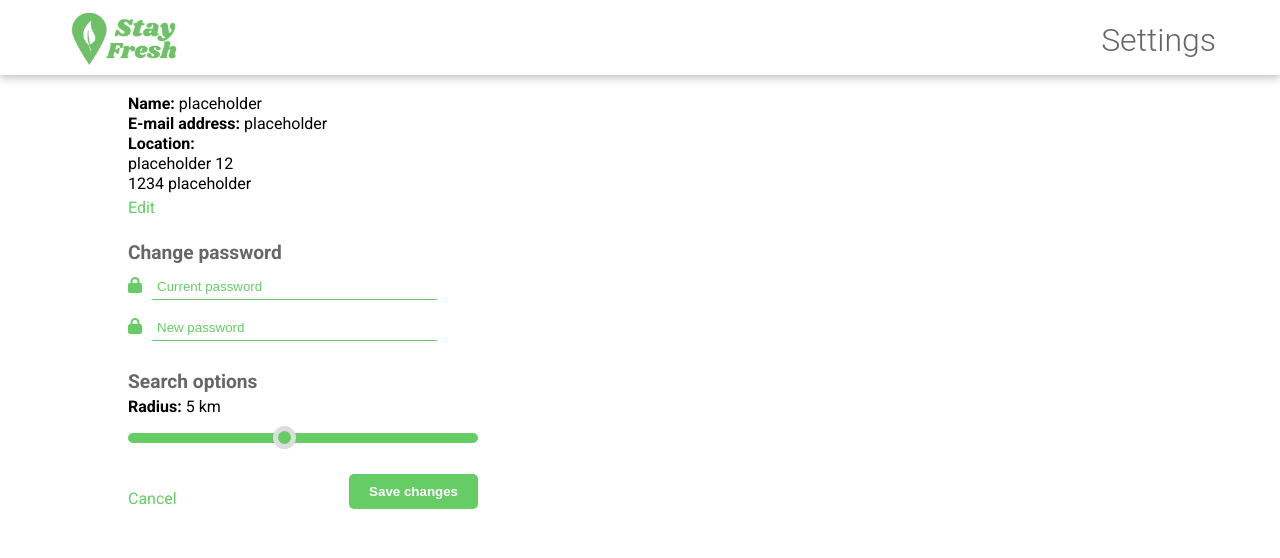
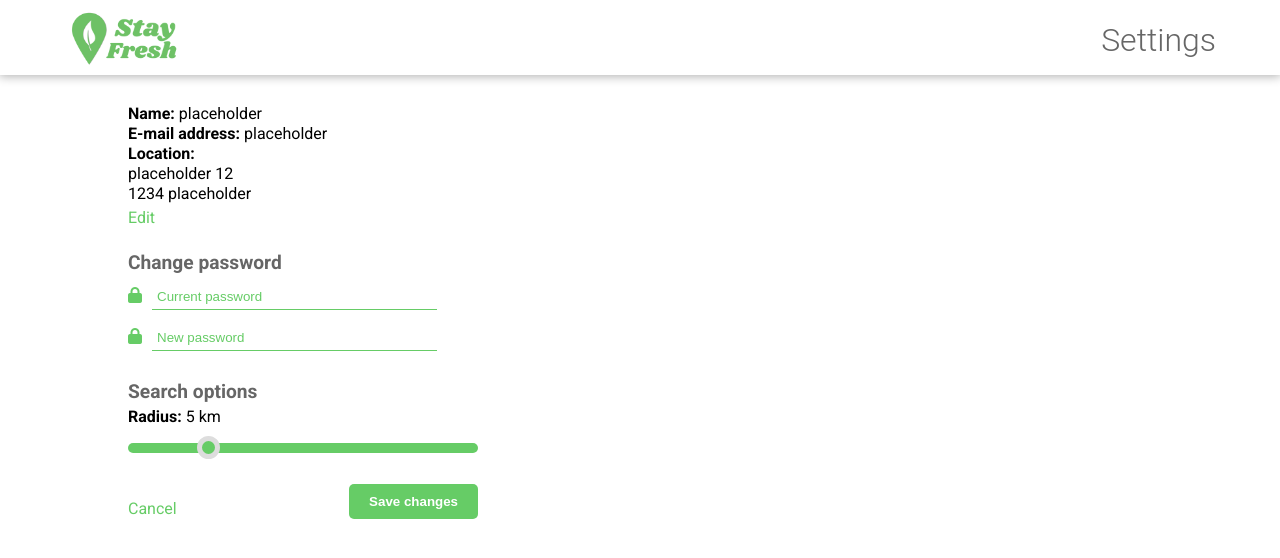
Before and after one commit to simodecl/simodecl.github.io, a Jekyll site: the page built from settings.md, in a window 1280 px wide. Shown: the top 558 px of the page. Built offline with Jekyll 4.4.1, drawn with Linux system fonts in a browser that asks for light colours; nearby versions of some CDN libraries.

Commit message:
'update'

```diff
--- a/_sass/_main.scss
+++ b/_sass/_main.scss
@@ -11,7 +11,7 @@
     width:90%;
     max-width: 1024px;
     margin:0 auto;
-    padding-top:90px;
+    padding-top:100px;
     padding-bottom:120px;
     min-height: 100%;
     overflow:hidden;
--- a/css/main.css
+++ b/css/main.css
@@ -8,7 +8,7 @@
   width: 90%;
   max-width: 1024px;
   margin: 0 auto;
-  padding-top: 90px;
+  padding-top: 100px;
   padding-bottom: 120px;
   min-height: 100%;
   overflow: hidden; }
--- a/js/google_maps.js
+++ b/js/google_maps.js
@@ -1,5 +1,5 @@
 var map;
-var radius = 5;
+var radius = 35;
 
 function initMap() {
   map = new google.maps.Map(document.getElementById('map'), {
@@ -20,6 +20,7 @@
         for (var i = 0; i < results.features.length; i++) {
           var coords = results.features[i].geometry.coordinates;
           var latLng = new google.maps.LatLng(coords[1], coords[0]);
+
           var distance = Utils.calculateDistanceBetweenTwoCoordinates(coords[1], coords[0], pos.lat, pos.lng);
           if (distance <= radius) {
 
@@ -70,6 +71,4 @@
       handleLocationError(true, infoWindow, map.getCenter());
     });
   }
-
-
 }
--- a/settings.md
+++ b/settings.md
@@ -16,7 +16,7 @@
             <label for="new-pw"><i class="fa fa-lock" aria-hidden="true"></i></label><input class="input-settings" type="password" name="new-pw" placeholder="New password"><br>
             <h2>Search options</h2>
             <p><span class="bold">Radius: </span><span id="distance">5 km</span></p>
-            <input id="slider" type="range" name="slider" min="1" max="10" step="1" value="5">
+            <input id="slider" type="range" name="slider" min="1" max="20" step="1" value="5">
             <a class="cancel-link" href="/home.html">Cancel</a>
             <button type="submit" class="settings-btn">Save changes</button>
         </form>
```
Also changed, not shown: 3 other files.
